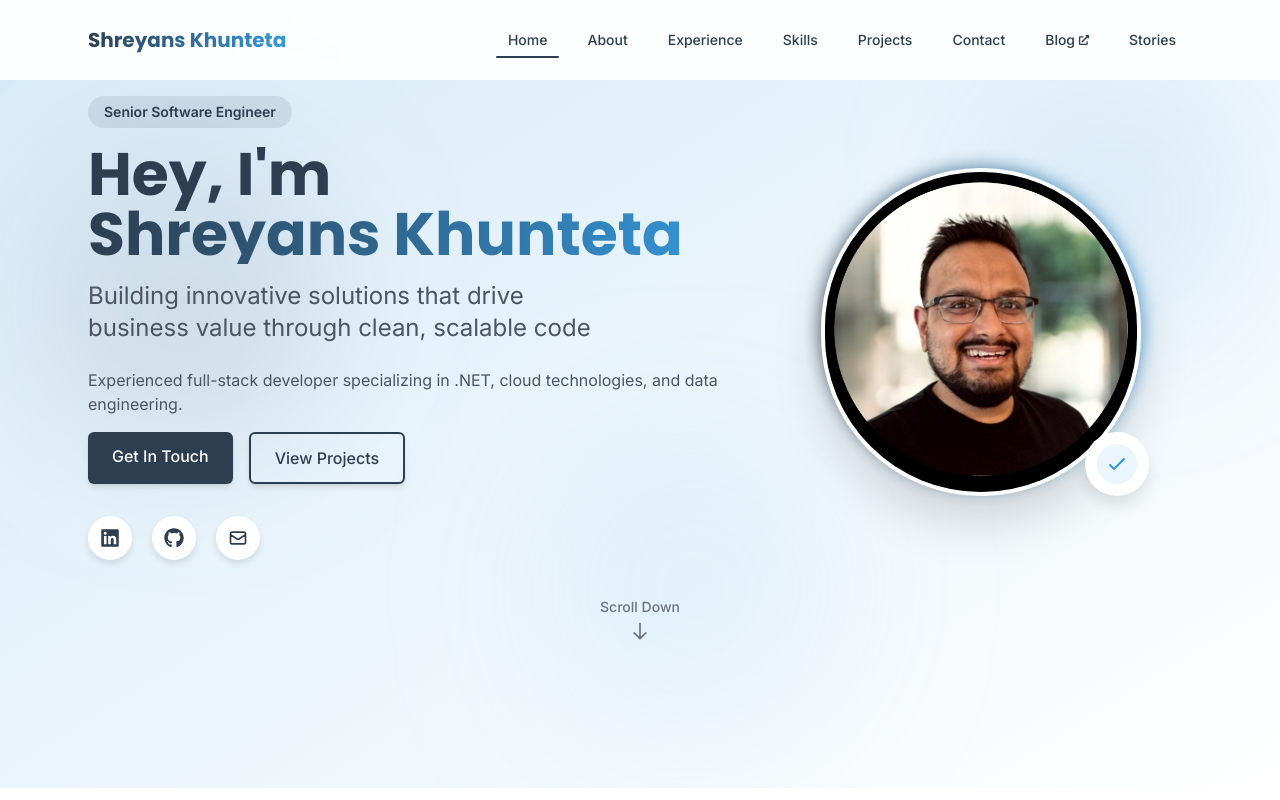
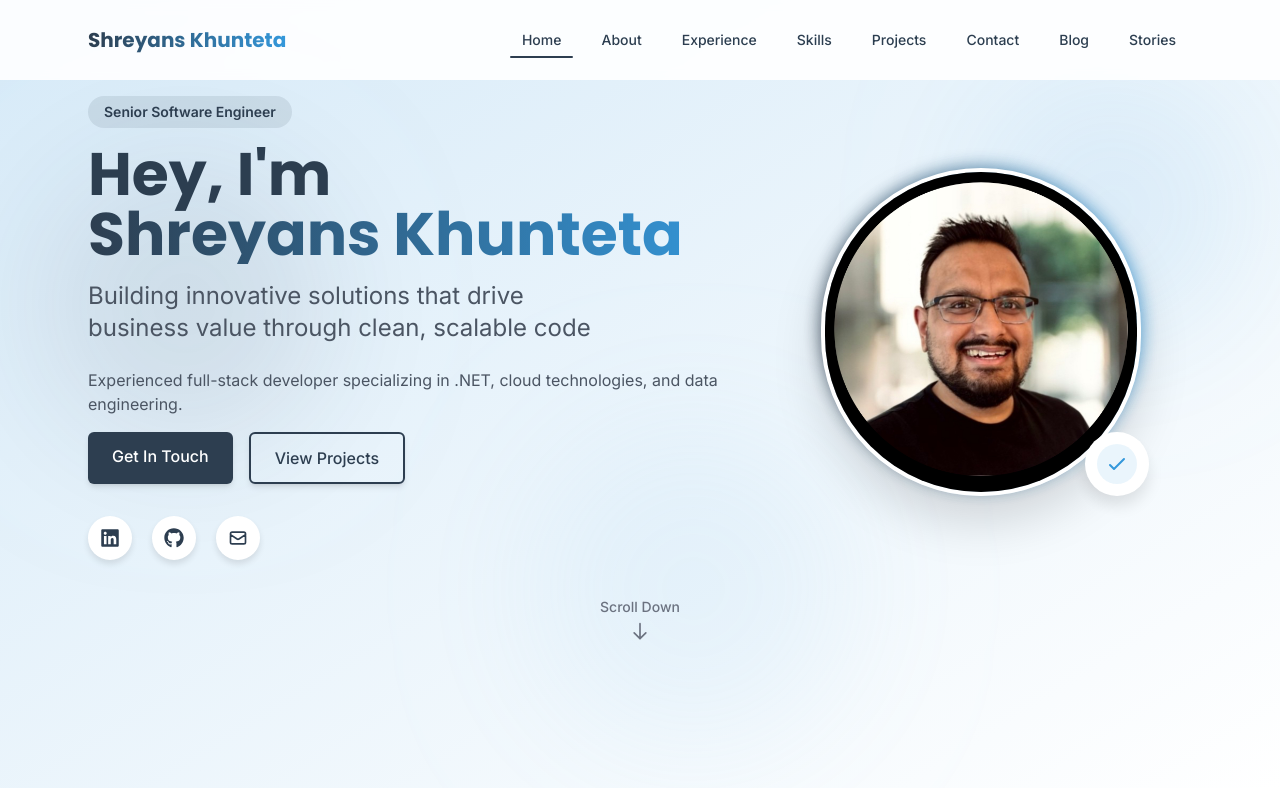
Before and after one commit to SKhunteta/PortfolioWebsite, a React (Vite) app: page / in a window 1280 px wide. Shown: the top 800 px of the page. Built offline with nearby package versions, Linux system fonts and the light colour scheme.

Commit message:
unneeded icon

```diff
--- a/src/components/navbar.jsx
+++ b/src/components/navbar.jsx
@@ -1,12 +1,6 @@
 import React, { useState, useEffect } from "react";
 import { Link, useLocation } from "react-router-dom";
-import {
-  FaBars,
-  FaTimes,
-  FaGithub,
-  FaLinkedin,
-  FaExternalLinkAlt,
-} from "react-icons/fa";
+import { FaBars, FaTimes, FaGithub, FaLinkedin } from "react-icons/fa";
 import { HiOutlineMail } from "react-icons/hi";
 
 const Navbar = () => {
@@ -132,9 +126,6 @@ const Navbar = () => {
                     className="px-3 py-2 rounded-md mx-1 text-sm font-medium inline-block transition-all duration-300 relative text-secondary hover:text-primary"
                   >
                     {label}
-                    <span className="ml-1 inline-block">
-                      <FaExternalLinkAlt size={10} />
-                    </span>
                     <span className="absolute bottom-0 left-0 w-full h-0.5 rounded transition-all duration-300 bg-transparent scale-x-0 hover:bg-primary/30 hover:scale-x-100"></span>
                   </a>
                 ) : (
@@ -250,9 +241,6 @@ const Navbar = () => {
                       className="block py-3 px-4 rounded-md transition-colors relative text-secondary hover:text-primary"
                     >
                       {label}
-                      <span className="ml-1 inline-block">
-                        <FaExternalLinkAlt size={10} />
-                      </span>
                       <span className="absolute left-0 top-0 w-1 h-full rounded-l transition-all duration-300 bg-transparent"></span>
                     </a>
                   ) : (
```
